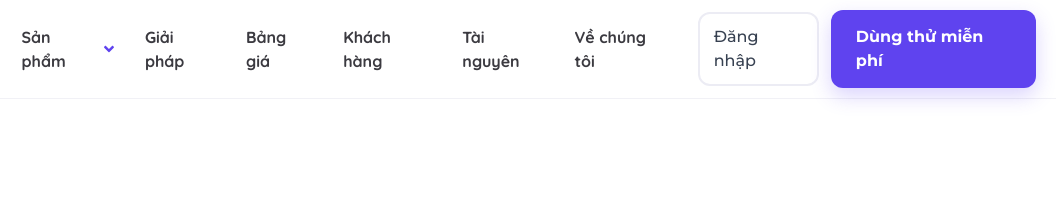
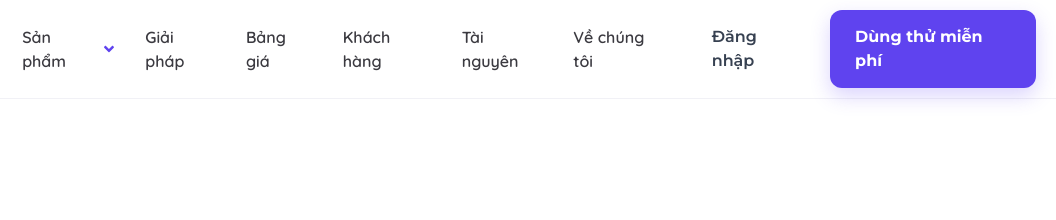
Before and after one commit to nguyenhuy141125h/myspa, a plain HTML site: page myspa3/index.html in a window 1280 px wide. Shown: the top 220 px of the page, 224-1280 px from the left. Drawn offline with nearby package versions, Linux system fonts and the light colour scheme.

Commit message:
Update style.css

```diff
--- a/myspa3/public/style.css
+++ b/myspa3/public/style.css
@@ -154,7 +154,7 @@
   padding: 25px 5px;
   color: var(--header);
   font-size: 16px;
-  font-weight: 700;
+  font-weight: 600;
   text-decoration: none;
   transition: color 0.3s ease;
 }
@@ -178,6 +178,13 @@
 
 .nav-link:hover::after {
   width: 65%;
+}
+
+.login-btn {
+  background: #fff;
+  border: 2px solid var(--border);
+  font-size: 16px;
+  font-weight: 600;
 }
 
 .login-btn:hover {
@@ -483,13 +490,6 @@
   color: var(--secondary);
 }
 
-.login-btn {
-  background: #fff;
-  border: 2px solid var(--border);
-  font-size: 16px;
-  font-weight: 500;
-}
-
 /* HERO */
 .hero {
   display: flex;
```
